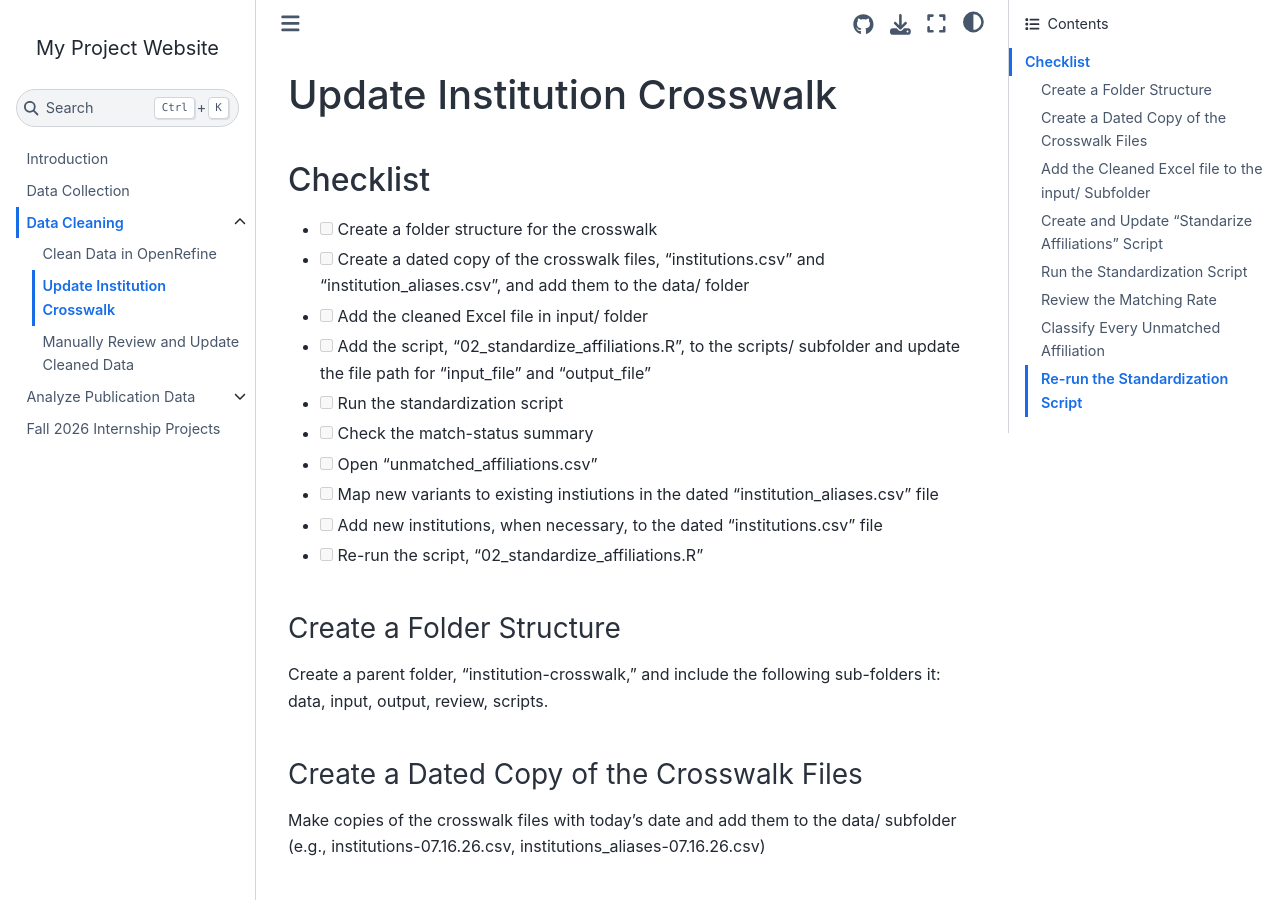
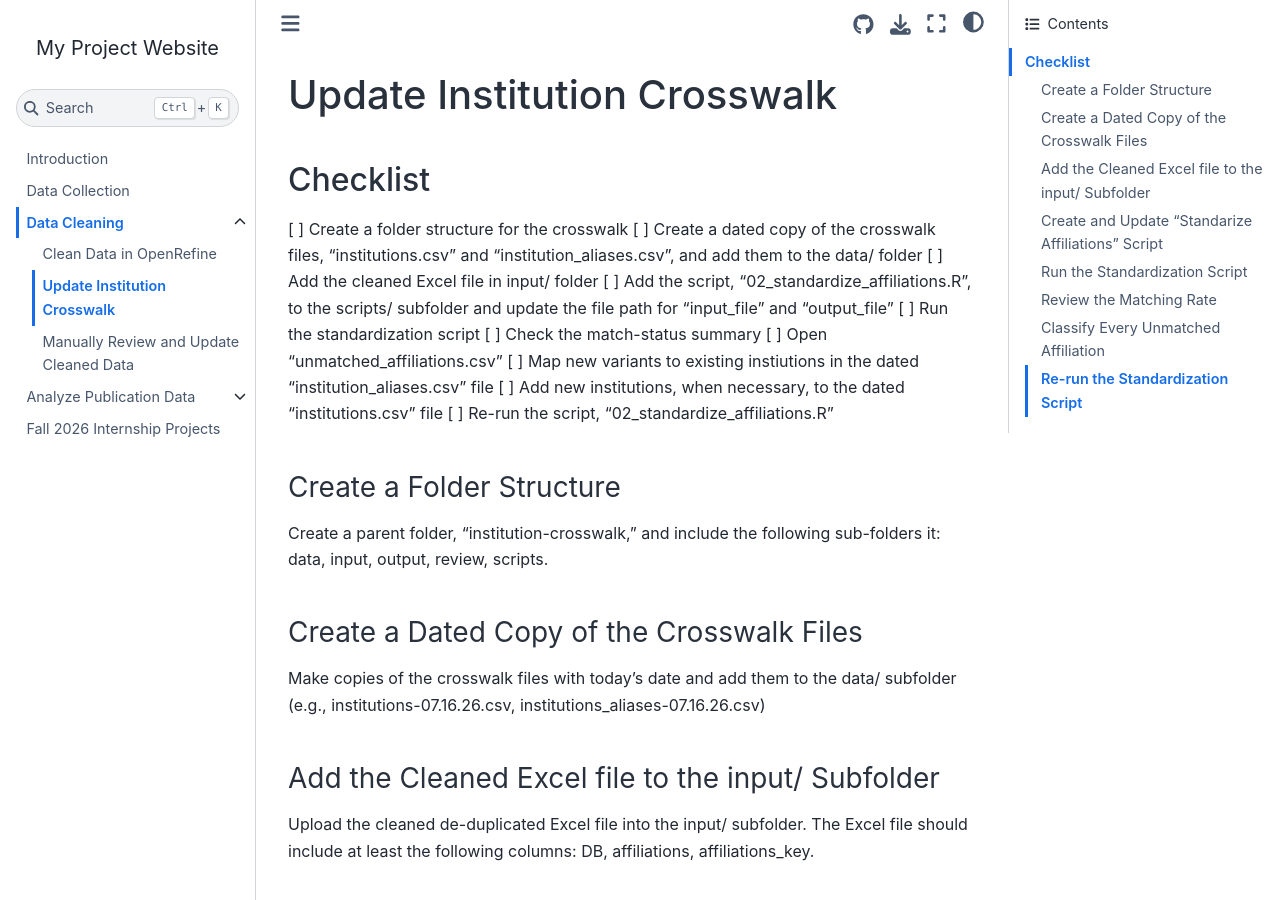
Before and after one commit to vvlooking/research-impact, a Jupyter Book: the page built from website/data-cleaning-crosswalk.md, in a window 1280 px wide and 900 px high. Built offline with Jupyter Book 1.0.4 settings and Sphinx 7.4.7 and the Sphinx Book theme 1.1.4, drawn with Linux system fonts in a browser that asks for light colours; pages that are not in the unit, such as notebooks, are missing from menus.

```diff
--- a/website/data-cleaning-crosswalk.md
+++ b/website/data-cleaning-crosswalk.md
@@ -2,16 +2,16 @@
 
 ## Checklist
 
-- [ ] Create a folder structure for the crosswalk
-- [ ] Create a dated copy of the crosswalk files, "institutions.csv" and "institution_aliases.csv", and add them to the data/ folder
-- [ ] Add the cleaned Excel file in input/ folder
-- [ ] Add the script, "02_standardize_affiliations.R", to the scripts/ subfolder and update the file path for "input_file" and "output_file"
-- [ ] Run the standardization script
-- [ ] Check the match-status summary
-- [ ] Open "unmatched_affiliations.csv"
-- [ ] Map new variants to existing instiutions in the dated "institution_aliases.csv" file
-- [ ] Add new institutions, when necessary, to the dated "institutions.csv" file
-- [ ] Re-run the script, "02_standardize_affiliations.R"
+ [ ] Create a folder structure for the crosswalk
+ [ ] Create a dated copy of the crosswalk files, "institutions.csv" and "institution_aliases.csv", and add them to the data/ folder
+ [ ] Add the cleaned Excel file in input/ folder
+ [ ] Add the script, "02_standardize_affiliations.R", to the scripts/ subfolder and update the file path for "input_file" and "output_file"
+ [ ] Run the standardization script
+ [ ] Check the match-status summary
+ [ ] Open "unmatched_affiliations.csv"
+ [ ] Map new variants to existing instiutions in the dated "institution_aliases.csv" file
+ [ ] Add new institutions, when necessary, to the dated "institutions.csv" file
+ [ ] Re-run the script, "02_standardize_affiliations.R"
 
 ### Create a Folder Structure
 
```
